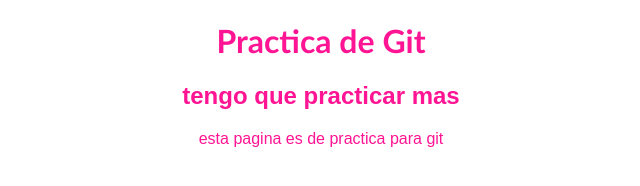
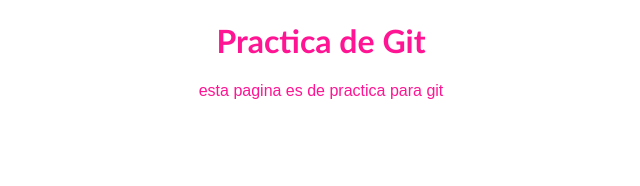
Before and after one commit to LucaSebastian89/Hyperblog, a plain HTML site: page index.html in a window 1280 px wide. Shown: the whole page, without its empty margins (319-959 px from the left). Drawn offline with Linux system fonts and the light colour scheme.

Commit message:
vuelta atras

```diff
--- a/index.html
+++ b/index.html
@@ -7,7 +7,6 @@
     </head>
     <body>
         <h1>Practica de Git</h1>
-        <h2>tengo que practicar mas</h2>
         <p>esta pagina es de practica para git</p>
     </body>
 </html>
```
